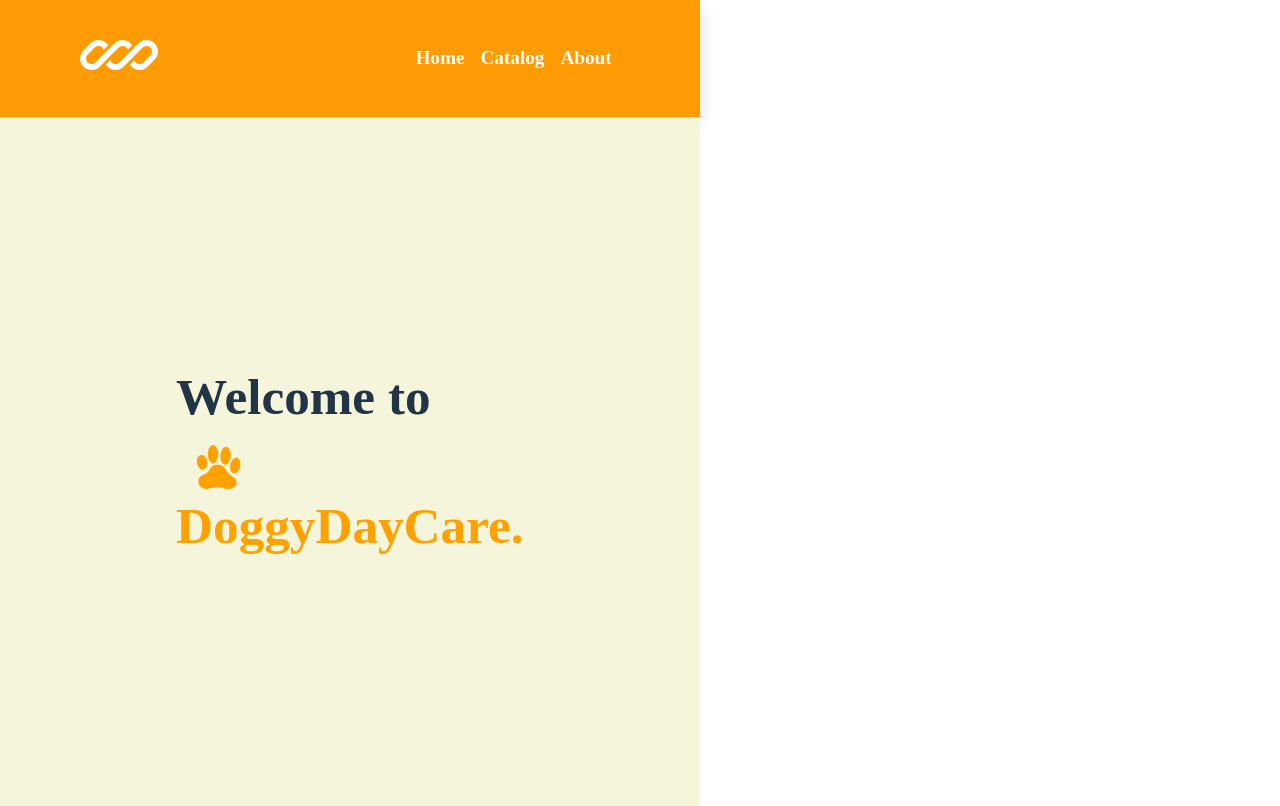
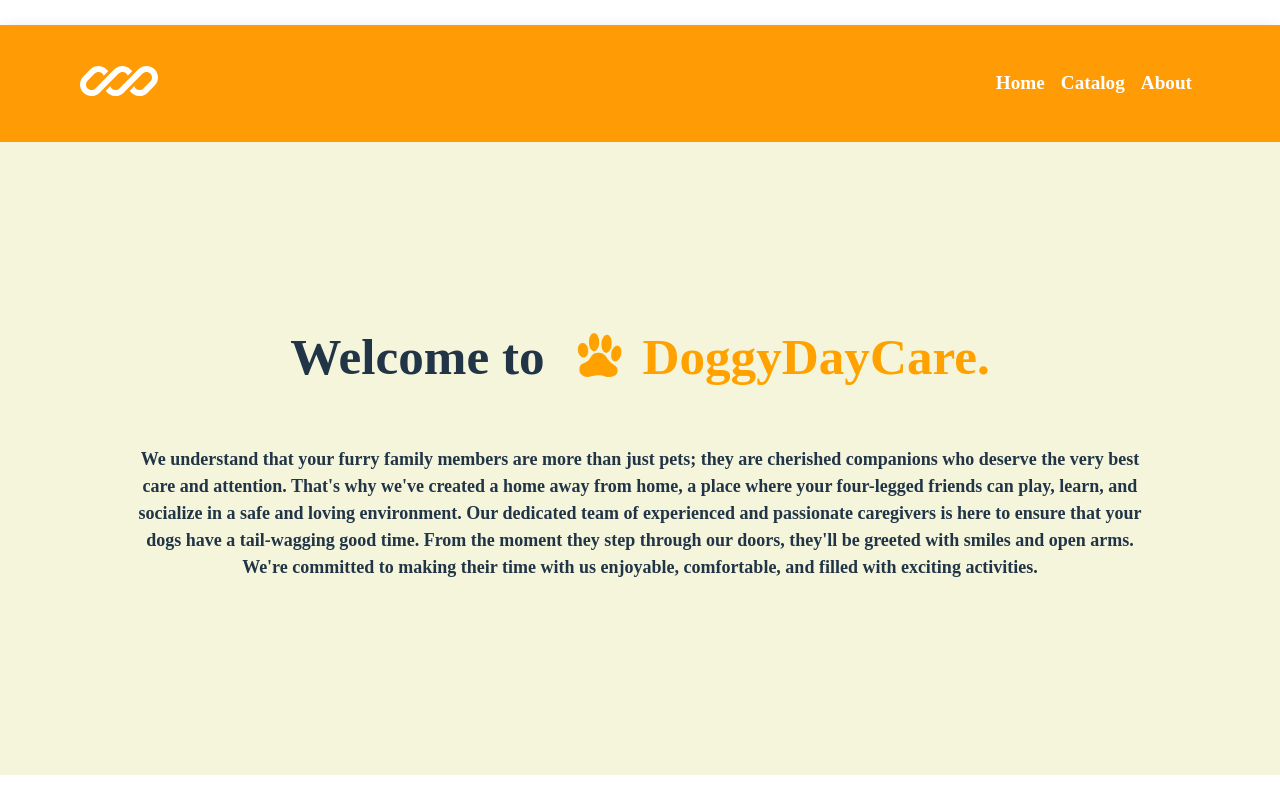
Before and after one commit to MarlonGarciaBermejo/DoggyDayCare, a React (Vite) app: page / in a window 1280 px wide. Built offline with nearby package versions, Linux system fonts and the light colour scheme.

Commit message:
fixed sizing

```diff
--- a/src/components/Welcome.css
+++ b/src/components/Welcome.css
@@ -5,9 +5,9 @@
     flex-direction: column;
     font-family: 'Poppins';
     background-color: beige;
-    max-width: 1200px;
+    text-align: center;
     @media (min-width: 768px) {
-        padding: 30%;
+        padding: 10%;
         font-size: 1rem;
     }
 }
@@ -18,6 +18,7 @@
 
 .content .img {
     margin-bottom: -1.5rem;
+    ;
 }
 
 @media (max-width: 768px) {
--- a/src/components/Welcome.jsx
+++ b/src/components/Welcome.jsx
@@ -1,12 +1,18 @@
 import './Welcome.css';
 
-const Welcome = (props) => {
+const Welcome = () => {
 
 return (
 <section className='content'>
 <h1 className='h11'>Welcome to <img className="img" src="/animal-icon-png-6266.png" width="85" alt="img"/><span className='span1'>DoggyDayCare.</span></h1>
+<p>We understand that your furry family members are more than just pets; they are cherished companions who deserve the very best care and attention.
+That's why we've created a home away from home, a place where your four-legged friends can play, learn, and socialize in a safe and loving environment.
+Our dedicated team of experienced and passionate caregivers is here to ensure that your dogs have a tail-wagging good time.
+ From the moment they step through our doors, they'll be greeted with smiles and open arms.
+ We're committed to making their time with us enjoyable, comfortable, and filled with exciting activities. </p>
+<br /> <br />
 </section>
-
 )
 }
+
 export default Welcome;
--- a/src/components/styles/Catalog.css
+++ b/src/components/styles/Catalog.css
@@ -1,6 +1,7 @@
 .catalog {
   height: auto;
-  display: flex;
+  width:fit-content;
+  display:flex;
   align-items: center;
   flex-direction: column;
   font-family: 'Poppins';
@@ -16,7 +17,7 @@
   width: 100%;
   height: auto;
   display: grid;
-  grid-template-columns: 1fr 1fr 1fr;
+  grid-template-columns: 1fr 1fr 1fr 1fr;
   place-items: center;
   gap: 40px;
 }
```
